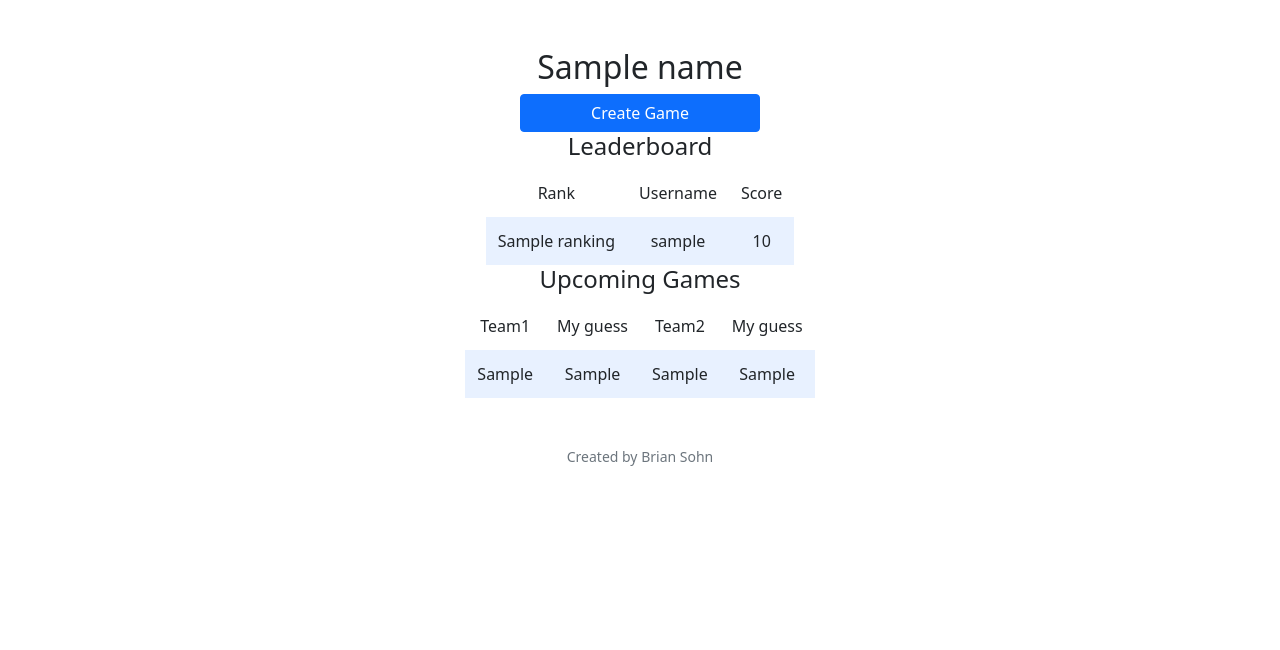
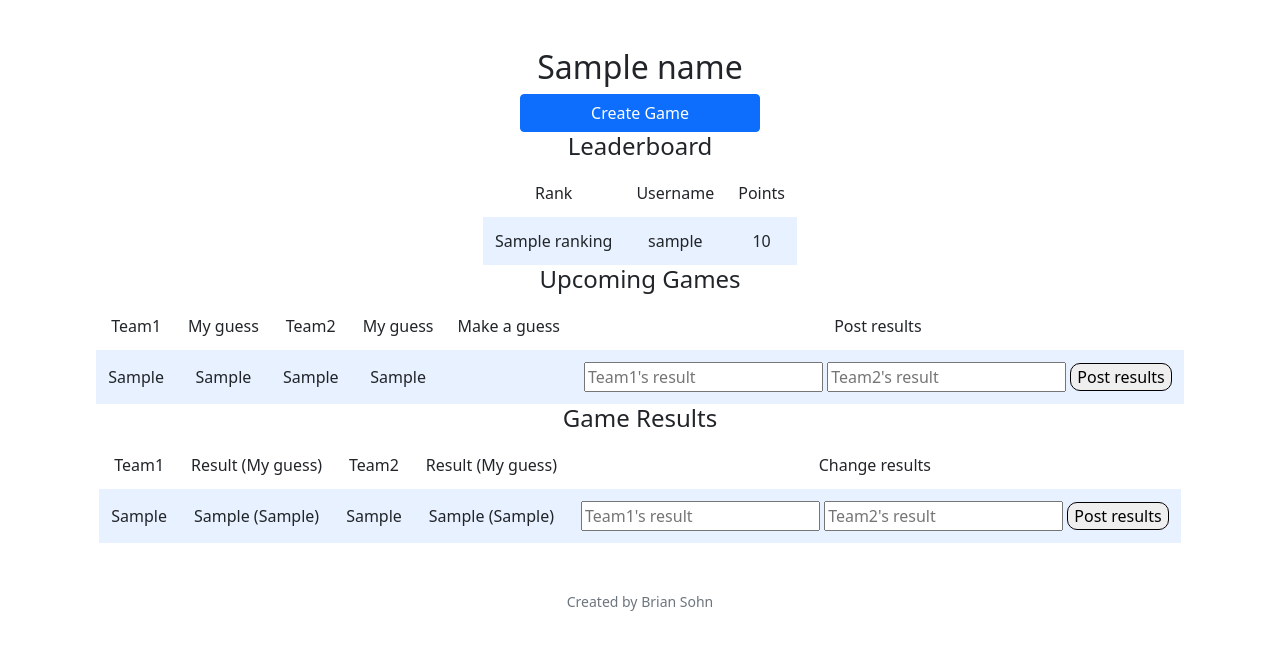
Before and after one commit to BrianSohn/Guess, a Flask app: template templates/group.html in a window 1280 px wide. Shown: the part 76-726 px from the top of the page. Run offline with Flask 2, Linux system fonts and the light colour scheme; the template is opened without the code that fills it: most values are stand-ins (such as "Sample title", 1, 10 or a date in 2020); some libraries are stand-ins or nearby versions.

Commit message:
make guess/post result

```diff
--- a/app.py
+++ b/app.py
@@ -201,7 +201,7 @@ def group():
 
         # Get leaderboard
         query1 = """
-                SELECT u.username, ug.score, RANK() OVER (ORDER BY score DESC) AS ranking
+                SELECT u.username, ug.points, RANK() OVER (ORDER BY points DESC) AS ranking
                 FROM userGroup AS ug
                 JOIN users AS u ON ug.user_id = u.id
                 WHERE ug.group_id = ?
@@ -218,8 +218,17 @@ def group():
 
         upcoming = db.execute(query2, session["group_id"], session["user_id"])
 
+        # Get game results
+        query3 = """
+                SELECT ug.game_id, g.team1, g.team2, ug.bet1, ug.bet2, g.result1, g.result2
+                FROM userGame AS ug
+                JOIN games AS g ON ug.game_id = g.id
+                WHERE g.group_id = ? AND ug.user_id = ? AND (g.result1 IS NOT NULL AND g.result2 IS NOT NULL)
+                """
 
-        return render_template("group.html", name=name, ranking=ranking, upcoming=upcoming)
+        history = db.execute(query3, session["group_id"], session["user_id"])
+
+        return render_template("group.html", name=name, ranking=ranking, upcoming=upcoming, history=history)
 
     # User reached via GET
     else:
@@ -249,5 +258,81 @@ def create_game():
     for user in users_in_group:
         db.execute("INSERT INTO userGame (game_id, user_id) VALUES (?, ?)", game_id, user)
 
-    #redirect to groups using POST
+    # Redirect to groups using POST
     return redirect("/groups", code=307)
+
+
+@app.route("/guess", methods=["POST"])
+@login_required
+def guess():
+    game_id = request.form.get("guess_game_id")
+
+    # Validate inputs
+    try:
+        team1_score = int(request.form.get("guess_team1"))
+        team2_score = int(request.form.get("guess_team2"))
+        if team1_score < 0 or team2_score < 0:
+            return apology("Score must be a non-negative integer")
+    except ValueError:
+        return apology("Score must be a non-negative integer")
+
+    if team1_score == "" or team2_score == "":
+        return apology("Must guess for both teams!")
+
+    # Insert guess into userGame table
+    db.execute("UPDATE userGame SET bet1 = ?, bet2 = ? WHERE game_id = ? AND user_id = ?", team1_score, team2_score, game_id, session["user_id"])
+
+    # Redirect to groups using POST
+    return redirect("/groups", code=307)
+
+
+@app.route("/results", methods=["POST"])
+@login_required
+def result():
+    game_id = request.form.get("result_game_id")
+
+    # Validate inputs
+    try:
+        team1_score = int(request.form.get("result_team1"))
+        team2_score = int(request.form.get("result_team2"))
+        if team1_score < 0 or team2_score < 0:
+            return apology("Result must be a non-negative integer")
+    except ValueError:
+        return apology("Result must be a non-negative integer")
+
+    if team1_score == "" or team2_score == "":
+        return apology("Must post result for both teams!")
+
+    # Insert result into games table
+    db.execute("UPDATE games SET result1 = ?, result2 = ? WHERE id = ?", team1_score, team2_score, game_id)
+
+    # Calculate points for everyone that made a guess
+
+    if team1_score > team2_score: # team1 wins - increase point for those that betted that team1 will win
+        db.execute("UPDATE userGame SET points = 1 WHERE game_id = ? AND bet1 > bet2", game_id)
+        db.execute("UPDATE userGame SET points = 0 WHERE game_id = ? AND bet1 <= bet2", game_id)
+    elif team1_score < team2_score: # team2 wins - increase point for those that betted that team2 will win
+        db.execute("UPDATE userGame SET points = 1 WHERE game_id = ? AND bet1 < bet2", game_id)
+        db.execute("UPDATE userGame SET points = 0 WHERE game_id = ? AND bet1 >= bet2", game_id)
+    else: # draw - increase point for those that betted that the game will be a draw
+        db.execute("UPDATE userGame SET points = 1 WHERE game_id = ? AND bet1 = bet2", game_id)
+        db.execute("UPDATE userGame SET points = 0 WHERE game_id = ? AND bet1 != bet2", game_id)
+
+    # Update points for leaderboard in userGroup table
+    query = """
+            UPDATE userGroup
+            SET points = groupGameUser.user_point
+            FROM (
+                SELECT userGame.user_id, SUM(userGame.points) AS user_point
+                FROM userGame
+                JOIN games ON userGame.game_id = games.id
+                WHERE group_id = ?
+                GROUP BY userGame.user_id
+            ) AS groupGameUser
+            WHERE userGroup.group_id = ? AND userGroup.user_id = groupGameUser.user_id
+            """
+
+    db.execute(query, session["group_id"], session["group_id"])
+
+    # Redirect to groups using POST
+    return redirect("/groups", code=307)
--- a/templates/group.html
+++ b/templates/group.html
@@ -1,7 +1,7 @@
 {% extends "layout.html" %}
 
 {% block title %}
-    Group: {{ name }}
+    {{ name }}
 {% endblock %}
 
 {% block main %}
@@ -30,7 +30,7 @@
                     <tr>
                         <td>Rank</td>
                         <td>Username</td>
-                        <td>Score</td>
+                        <td>Points</td>
                     </tr>
                 </thead>
                 <tbody>
@@ -38,14 +38,14 @@
                         <tr>
                             <td>{{ rank.ranking }}</td>
                             <td>{{ rank.username }}</td>
-                            <td>{{ rank.score }}</td>
+                            <td>{{ rank.points }}</td>
                         </tr>
                     {% endfor %}
                 </tbody>
             </table>
         </div>
 
-        <div> <!--Games-->
+        <div> <!--Upcoming Games-->
             <h4>Upcoming Games</h4>
             <table>
                 <thead>
@@ -54,6 +54,8 @@
                         <td>My guess</td>
                         <td>Team2</td>
                         <td>My guess</td>
+                        <td>Make a guess</td>
+                        <td>Post results</td>
                     </tr>
                 </thead>
                 <tbody>
@@ -61,18 +63,68 @@
                         <tr>
                             <td>{{ game.team1 }}</td>
                             <td>{% if game.bet1 %}
-                                {{ game.bet1 }}
+                                    {{ game.bet1 }}
                                 {% endif %}
                             </td>
                             <td>{{ game.team2 }}</td>
                             <td>{% if game.bet2 %}
-                                {{ game.bet2 }}
+                                    {{ game.bet2 }}
                                 {% endif %}
+                            </td>
+                            <td> <!--Make a guess!-->
+                                {% if not game.bet1 or not game.bet2 %}
+                                <form action="/guess" method="post">
+                                    <input type="hidden" name="guess_game_id" value="{{ game.game_id }}">
+                                    <input type="text" name="guess_team1" placeholder="Guess team1's score!">
+                                    <input type="text" name="guess_team2" placeholder="Guess team2's score!">
+                                    <button type="submit" class="submit">Make a guess</button>
+                                </form>
+                                {% endif %}
+                            </td>
+                            <td> <!--Post results-->
+                                <form action="/results" method="post">
+                                    <input type="hidden" name="result_game_id" value="{{ game.game_id }}">
+                                    <input type="text" name="result_team1" placeholder="Team1's result">
+                                    <input type="text" name="result_team2" placeholder="Team2's result">
+                                    <button type="submit" class="submit">Post results</button>
+                                </form>
                             </td>
                         </tr>
                     {% endfor %}
                 </tbody>
             </table>
+        </div> <!--Game Results-->
+            <h4>Game Results</h4>
+            <table>
+                <thead>
+                    <td>Team1</td>
+                    <td>Result (My guess)</td>
+                    <td>Team2</td>
+                    <td>Result (My guess)</td>
+                    <td>Change results</td>
+                </thead>
+                <tbody>
+                    {% for game in history %}
+                        <tr>
+                            <td>{{ game.team1 }}</td>
+                            <td>{{ game.result1 }} ({{ game.bet1 }})</td>
+                            <td>{{ game.team2 }}</td>
+                            <td>{{ game.result2 }} ({{ game.bet2 }})</td>
+                            <td> <!--Post results-->
+                                <form action="/results" method="post">
+                                    <input type="hidden" name="result_game_id" value="{{ game.game_id }}">
+                                    <input type="text" name="result_team1" placeholder="Team1's result">
+                                    <input type="text" name="result_team2" placeholder="Team2's result">
+                                    <button type="submit" class="submit">Post results</button>
+                                </form>
+                            </td>
+                        </tr>
+                    {% endfor %}
+                </tbody>
+            </table>
+
+        <div>
+
         </div>
     </div>
 
```
Also changed, not shown: project.db, 4 other files.
